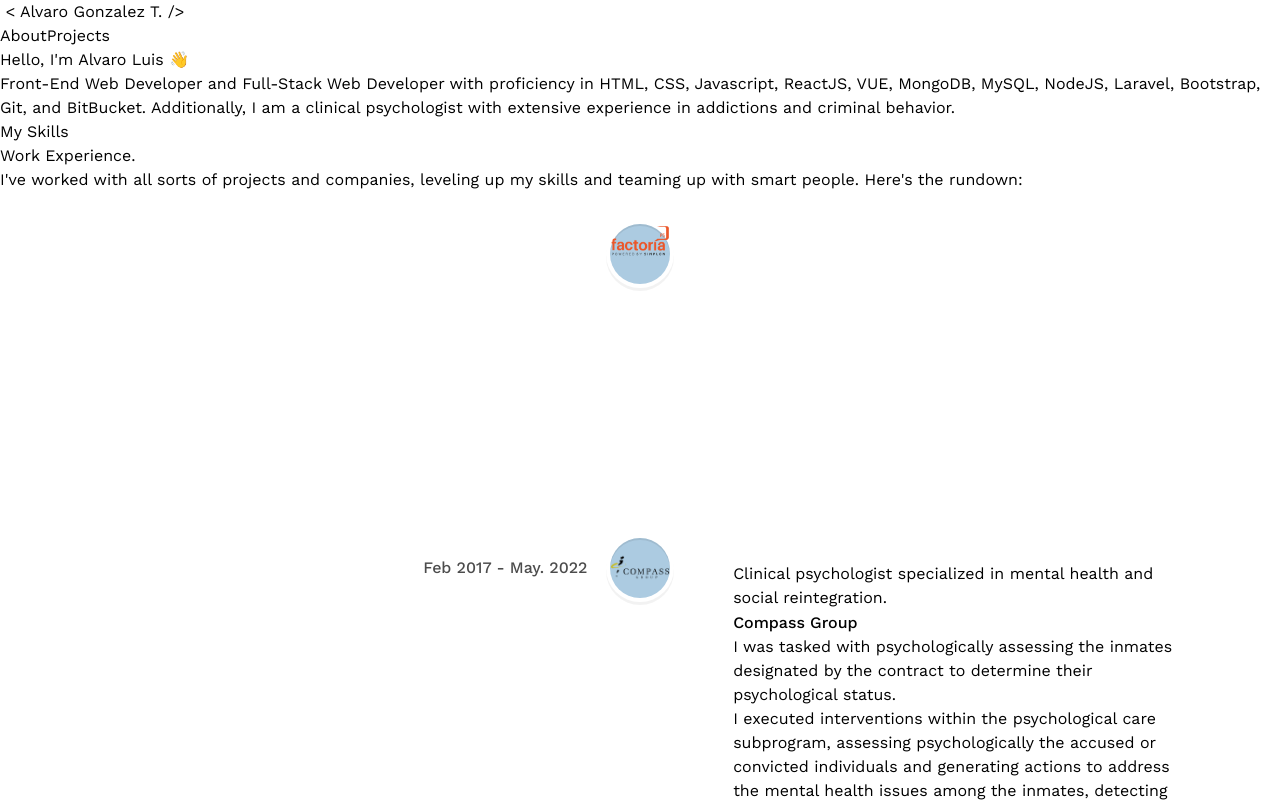
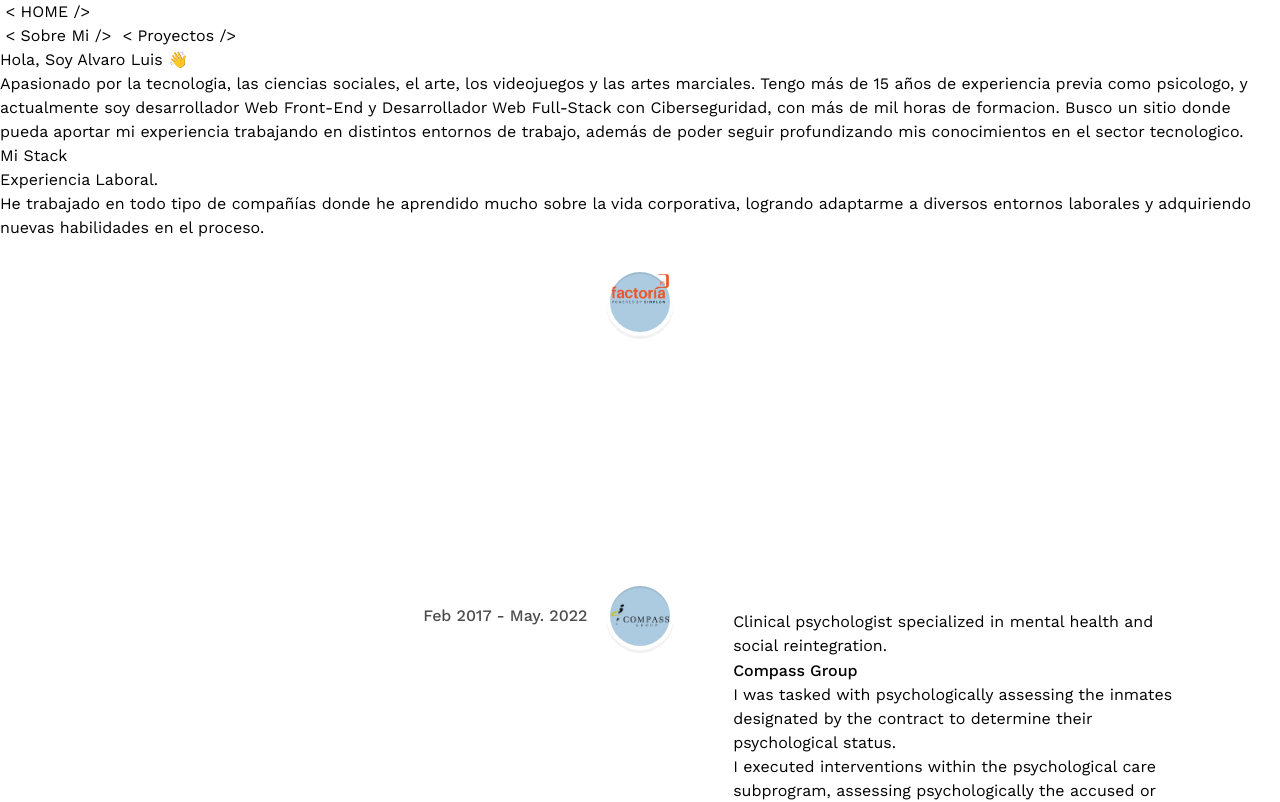
Before and after one commit to agt1984/MyPortfolio, a React (Vite) app: page /about in a window 1280 px wide. Shown: the top 802 px of the page. Built offline with nearby package versions, Linux system fonts and the light colour scheme; no server answers.

Commit message:
textos modificados en castellano

```diff
--- a/src/components/HomeInfo.jsx
+++ b/src/components/HomeInfo.jsx
@@ -15,8 +15,8 @@ const InfoBox = ({ text, link, btnText }) => (
 const renderContent = {
   1: (
     <h1 className="sm:text-xl sm:leading-snug text-center neo-brutalism-orange py-4 px-8 text-white mx-5">
-      Hi, I am <span className="font-semibold">Alvaro</span>👋🏻
-      <br />A Full-Stack Web Developer from Spain. 🇪🇸
+      Hola, Soy <span className="font-semibold">Alvaro</span>👋🏻
+      <br />Desarrollador Full Stack de España 🇪🇸
     </h1>
   ),
   2: (
--- a/src/components/Navbar.jsx
+++ b/src/components/Navbar.jsx
@@ -8,24 +8,24 @@ const Navbar = () => {
         to="/"
         className="w-15 h-10 rounded-lg bg-white items-center justify-center flex font-bold shadow-md"
       >
-        <p className="orange-gradient_text"> &nbsp;&lt; Alvaro Gonzalez T. /&gt;&nbsp; </p>
+        <p className="orange-gradient_text"> &nbsp;&lt; HOME /&gt;&nbsp; </p>
       </NavLink>
       <nav className="flex text-lg gap-7 font-medium">
         <NavLink
           to="/about"
           className={({ isActive }) =>
-            isActive ? "text-orange-500" : "text-black"
+            isActive ? "text-red-500 font-bold" : "text-orange-500 font-bold"
           }
         >
-          About
+          &nbsp;&lt; Sobre Mi /&gt;&nbsp;
         </NavLink>
         <NavLink
           to="/projects"
           className={({ isActive }) =>
-            isActive ? "text-orange-500" : "text-black"
+            isActive ? "text-red-500 font-bold" : "text-orange-500 font-bold"
           }
         >
-          Projects
+          &nbsp;&lt; Proyectos /&gt;&nbsp;
         </NavLink>
       </nav>
     </header>
--- a/src/constants/index.js
+++ b/src/constants/index.js
@@ -4,6 +4,8 @@ import unesco from "../assets/images/unesco.png";
 import factoria from "../assets/images/factoria.png";
 import todo from "../assets/images/TO-DO.png";
 import shoppingCart from "../assets/icons/shoppingCart.png";
+import chatbot from "../assets/icons/chatbot.png";
+
 import {
   car,
   contact,
@@ -23,7 +25,7 @@ import {
   summiz,
   tailwindcss,
   threads,
-  typescript
+  typescript,
 } from "../assets/icons";
 
 export const skills = [
@@ -154,12 +156,12 @@ export const socialLinks = [
 
 export const projects = [
   {
-    iconUrl: todo,
-    theme: "btn-back-green",
-    name: "TO-DO-LIST",
+    iconUrl: chatbot,
+    theme: "btn-back-black",
+    name: "ChatbotReact",
     description:
-      "A to-do list capable of storing data locally. It may seem simple, but it allows for data storage and task editing. Additionally, once a task is completed, it automatically moves to the bottom of the list, eliminating the need to manually rearrange tasks. The entire application was created using JavaScript with a touch of CSS. It features a minimal and beautiful design, so enjoy!",
-    link: "https://agt1984.github.io/to-do-list/",
+      "The React chatbot is an application that engages with users interested in motorcycles. It utilizes a conversation tree based on age and motorcycle usage preferences to provide personalized recommendations. It assists users in finding information about various types of motorcycles tailored to their specific needs.",
+    link: "https://chatbot-react-murex.vercel.app/",
   },
   {
     iconUrl: shoppingCart,
@@ -169,15 +171,23 @@ export const projects = [
     link: "https://carrito-basico-zeta.vercel.app/",
   },
   {
-    iconUrl: summiz,
-    theme: "btn-back-black",
-    name: "EN PROCESO",
-    description: "TRABAJANDO PARA USTED..",
-    link: "https://github.com/adrianhajdin/projects_realestate",
+    iconUrl: todo,
+    theme: "btn-back-green",
+    name: "TO-DO-LIST",
+    description:
+      "A to-do list capable of storing data locally. It may seem simple, but it allows for data storage and task editing. Additionally, once a task is completed, it automatically moves to the bottom of the list, eliminating the need to manually rearrange tasks. The entire application was created using JavaScript with a touch of CSS. It features a minimal and beautiful design, so enjoy!",
+    link: "https://agt1984.github.io/to-do-list/",
   },
   {
     iconUrl: summiz,
-    theme: "btn-back-yellow",
+    theme: "btn-back-orange",
+    name: "EN PROCESO",
+    description: "TRABAJANDO PARA USTED..",
+    link: "https://github.com/adrianhajdin/project_ai_summarizer",
+  },
+  {
+    iconUrl: summiz,
+    theme: "btn-back-red",
     name: "EN PROCESO",
     description: "TRABAJANDO PARA USTED..",
     link: "https://github.com/adrianhajdin/project_ai_summarizer",
--- a/src/pages/About.jsx
+++ b/src/pages/About.jsx
@@ -12,7 +12,7 @@ const About = () => {
   return (
     <section className="max-container">
       <h1 className="head-text">
-        Hello, I'm{" "}
+        Hola, Soy{" "}
         <span className="orange-gradient_text font-semibold drop-shadow">
           {" "}
           Alvaro Luis
@@ -22,16 +22,18 @@ const About = () => {
 
       <div className="mt-5 flex flex-col gap-3 text-slate-500">
         <p>
-          Front-End Web Developer and Full-Stack Web Developer with proficiency
-          in HTML, CSS, Javascript, ReactJS, VUE, MongoDB, MySQL, NodeJS,
-          Laravel, Bootstrap, Git, and BitBucket. Additionally, I am a clinical
-          psychologist with extensive experience in addictions and criminal
-          behavior.
+          Apasionado por la tecnologia, las ciencias sociales, el arte, los
+          videojuegos y las artes marciales. Tengo más de 15 años de experiencia
+          previa como psicologo, y actualmente soy desarrollador Web Front-End y
+          Desarrollador Web Full-Stack con Ciberseguridad, con más de mil horas
+          de formacion. Busco un sitio donde pueda aportar mi experiencia
+          trabajando en distintos entornos de trabajo, además de poder seguir
+          profundizando mis conocimientos en el sector tecnologico.
         </p>
       </div>
 
       <div className="py-10 flex flex-col">
-        <h3 className="subhead-text">My Skills</h3>
+        <h3 className="subhead-text">Mi Stack</h3>
 
         <div className="mt-16 flex flex-wrap gap-12">
           {skills.map((skill) => (
@@ -43,6 +45,9 @@ const About = () => {
                   alt={skill.name}
                   className="w-1/2 h-1/2 object-contain"
                 />
+                <div className="absolute inset-0 flex items-center justify-center bg-black bg-opacity-75 text-white text-xs opacity-0 hover:opacity-100 transition-opacity duration-300">
+                  {skill.name}
+                </div>
               </div>
             </div>
           ))}
@@ -50,11 +55,12 @@ const About = () => {
       </div>
 
       <div className="py-16">
-        <h3 className="subhead-text">Work Experience.</h3>
+        <h3 className="subhead-text">Experiencia Laboral.</h3>
         <div className="mt-5 flex flex-col gap-3 text-slate-500">
           <p>
-            I've worked with all sorts of projects and companies, leveling up my
-            skills and teaming up with smart people. Here's the rundown:
+            He trabajado en todo tipo de compañías donde he aprendido mucho
+            sobre la vida corporativa, logrando adaptarme a diversos entornos
+            laborales y adquiriendo nuevas habilidades en el proceso.
           </p>
         </div>
 
```
Also changed, not shown: src/assets/icons/chatbot.png (added).
